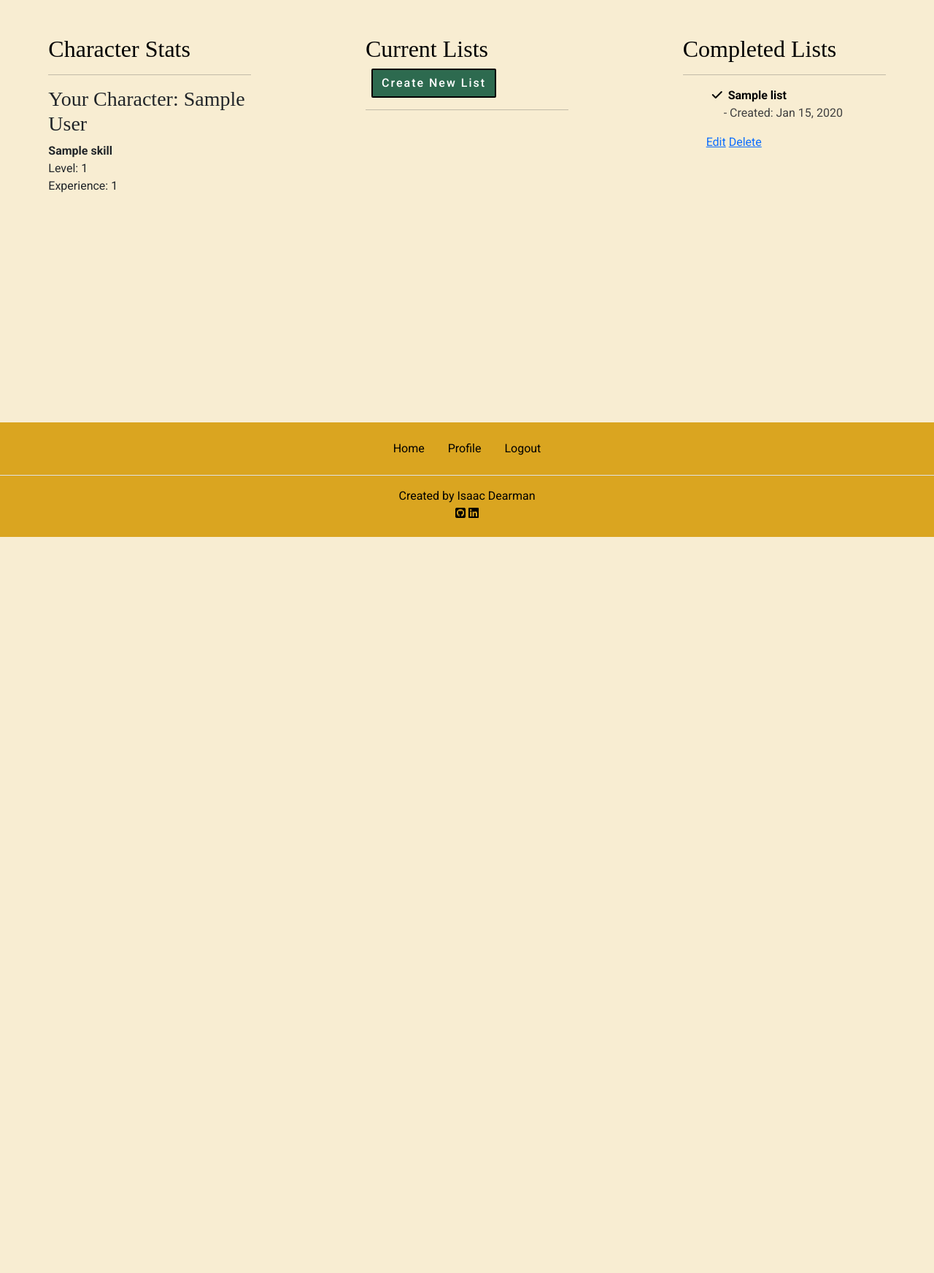
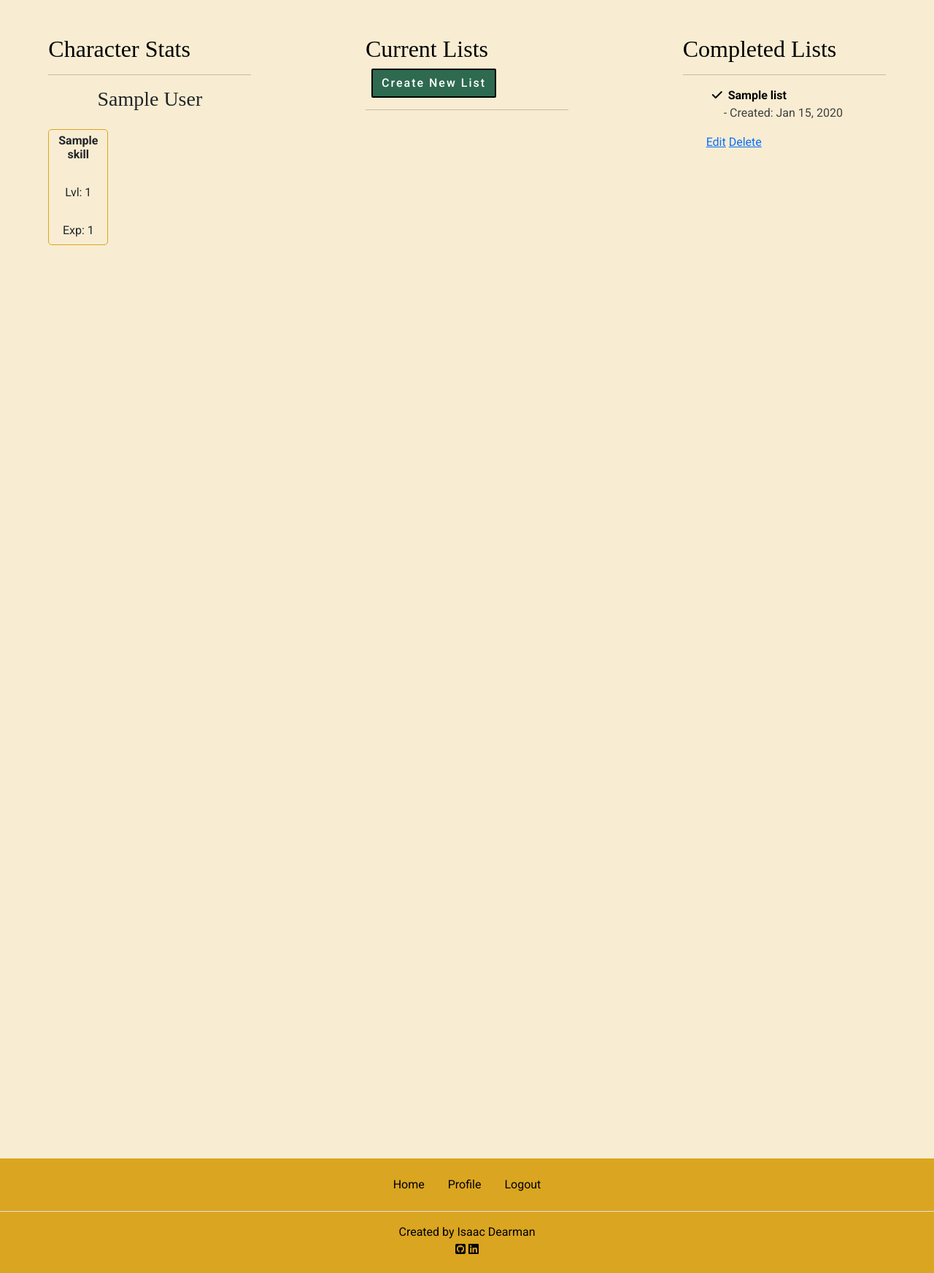
Before and after one commit to Code-Dearman/Django-Capstone, a Django app: page /profile/ in a window 1280 px wide. Shown: the part 64-1809 px from the top of the page at 73% size. Before the commit the page ends 800 px from the top, so only its background shows below. Run offline with Django 4.2, Linux system fonts and the light colour scheme; a user stored in the database is signed in; tables that the repository leaves empty hold one stand-in row (values such as "Sample post"); some libraries are stand-ins or nearby versions; some web fonts are replaced.

Commit message:
add grid for skills and expand option

```diff
--- a/static/css/style.css
+++ b/static/css/style.css
@@ -147,7 +147,6 @@ label {
     color: #000000;
     border-color: #8B0000;
     background-color: #FFFFFF;
-    /* transform: scale(1.1); */
 }
 
 .authContainer {
@@ -196,3 +195,27 @@ label {
     width: 25px;
     margin-right: 5px;
 }
+
+.skillsGrid {
+    display: grid;
+    grid-template-columns: repeat(3, 1fr);
+    grid-template-rows: repeat(8, 1fr);
+    gap: 1rem;
+    text-align: center;
+    width: 100%;
+    margin: auto;
+}
+
+.skill {
+    border: 1px solid #DAA520;
+    border-radius: 5px;
+    padding: 5px;
+}
+
+.skill p {
+    margin: 2px 0;
+}
+
+.skill h6 {
+    margin-bottom: 5px;
+}
--- a/to_do/templates/to_do/profile.html
+++ b/to_do/templates/to_do/profile.html
@@ -7,24 +7,30 @@
     <!-- Character stats container -->
     <div class="col-sm-12 col-lg-3">
         <div class="container mt-5">
-            <h2 class="textMain">Character Stats</h2>
+            <h2 class="textMain">Character Stats <button class="btn btn-primary d-lg-none" type="button"
+                    data-bs-toggle="collapse" data-bs-target="#skillsSection" aria-expanded="false"
+                    aria-controls="skillsSection"><i class="fa-regular fa-square-caret-down mx-2"></i></button></h2>
             <hr>
             <div class="row">
                 <div class="character-section">
                     {% if user_character %}
-                    <h3>Your Character: {{ user_character.character_name }}</h3>
+                    <h3 class="text-center mb-4">{{ user_character.character_name }}</h3>
 
-                    <div class="skillsGrid">
+
+
+                    <div class="skillsGrid mb-4" id="skillsSection">
                         {% for skill in user_character.skills.all %}
                         <div class="skill">
-                            <strong>{{ skill.name }}</strong>
+                            <h6><strong>{{ skill.name }}</strong></h6>
                             <br>
-                            Level: {{ skill.level }}
+                            <p>Lvl: {{ skill.level }}</p>
                             <br>
-                            Experience: {{ skill.experience }}
+                            <p>Exp: {{ skill.experience }}</p>
                         </div>
                         {% endfor %}
                     </div>
+
+
                     {% else %}
                     <h3>Add Your Runescape Character</h3>
                     <form method="post" class="myForms">
```
Also changed, not shown: 1 other file.
